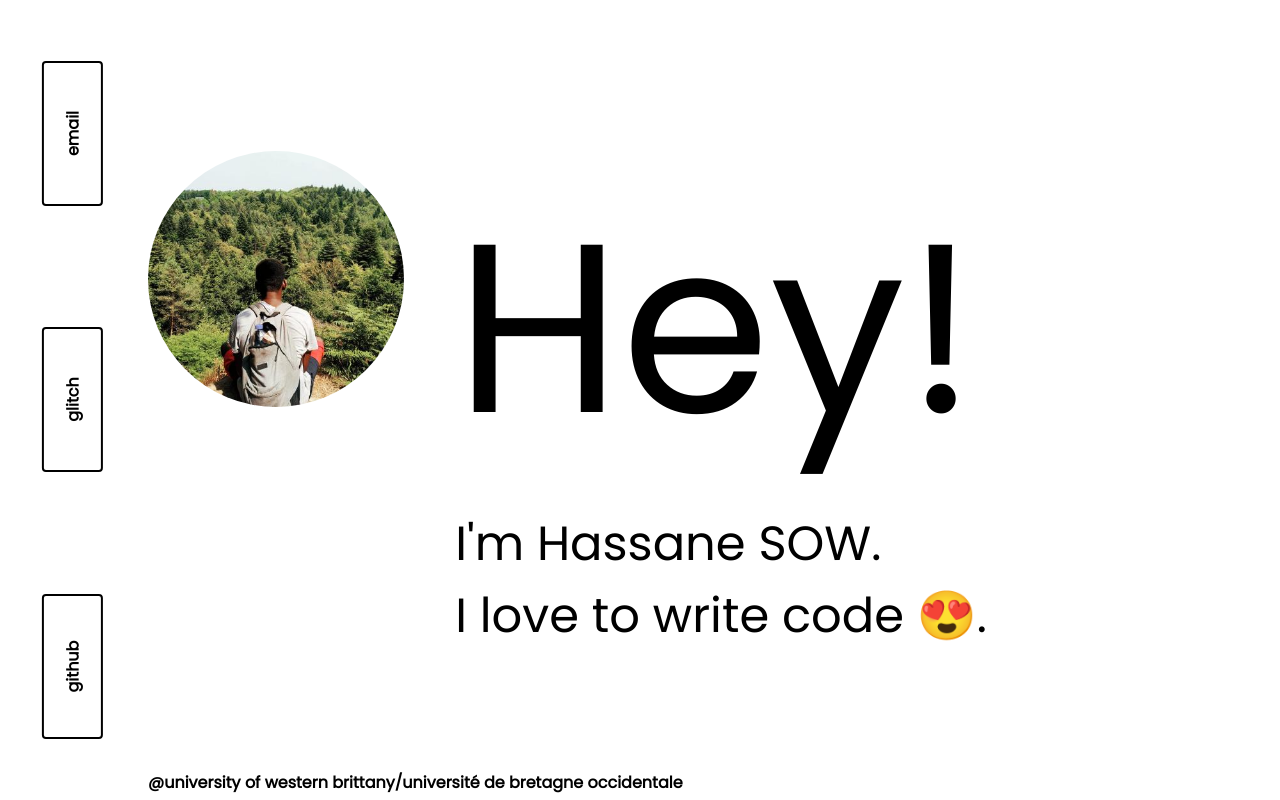
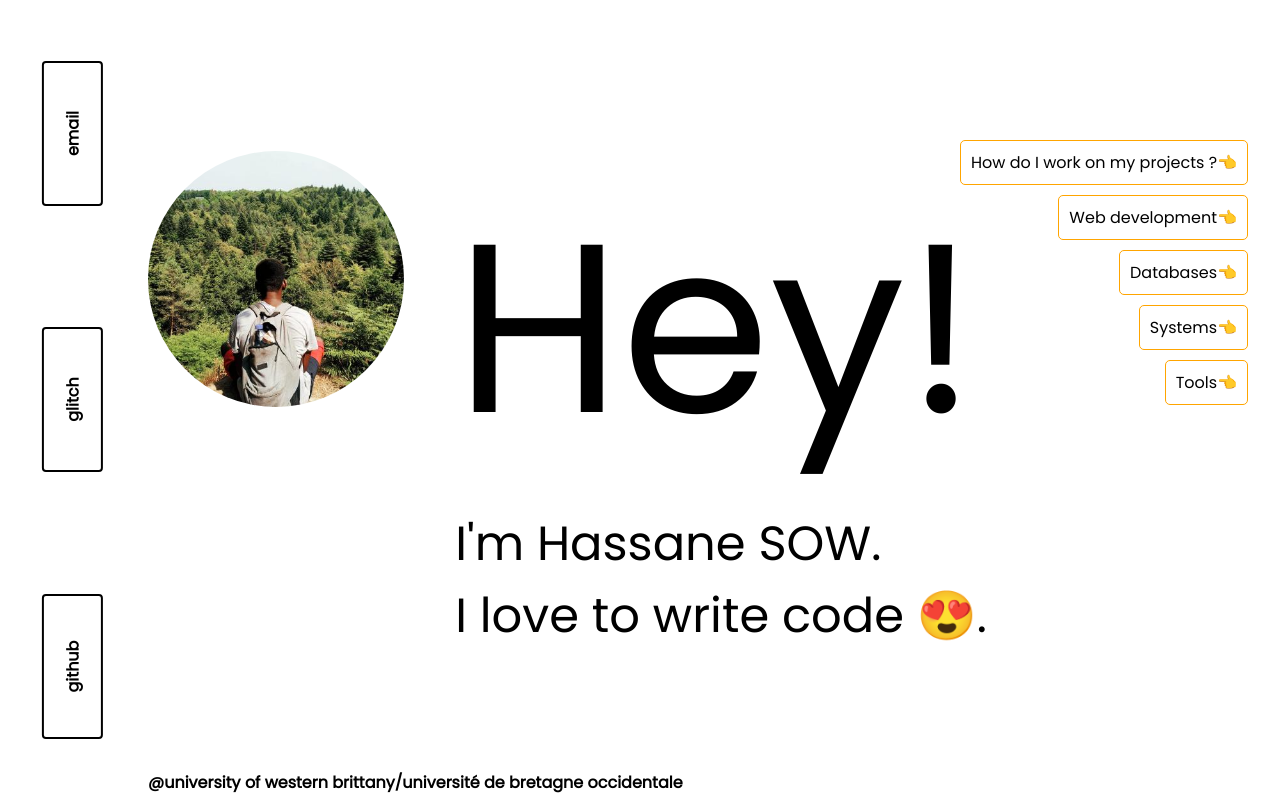
Before and after one commit to imhassane/new-portfolio, a plain HTML site: page index.html in a window 1280 px wide. Shown: the top 800 px of the page. Drawn offline with Linux system fonts and the light colour scheme.

Commit message:
Ajout du menu à droite de la presentation

```diff
--- a/css/main.css
+++ b/css/main.css
@@ -1,3 +1,4 @@
+@charset "UTF-8";
 @import url("https://fonts.googleapis.com/css?family=Poppins&display=swap");
 * {
   margin: 0;
@@ -133,6 +134,34 @@ ul {
   font-weight: bolder;
 }
 
+#container #presentation #header-links {
+  position: absolute;
+  top: 15%;
+  left: 75%;
+  text-align: right;
+}
+
+#container #presentation #header-links ul li {
+  margin: 30px 0;
+}
+
+#container #presentation #header-links ul li a {
+  border: 1px solid orange;
+  padding: 10px;
+  border-radius: 5px;
+}
+
+#container #presentation #header-links ul li a::after {
+  content: "👈";
+}
+
+#container #presentation #header-links ul li a:hover {
+  -webkit-animation-name: a-l-r;
+          animation-name: a-l-r;
+  -webkit-animation-duration: .5s;
+          animation-duration: .5s;
+}
+
 #container #focusing {
   background-image: -webkit-gradient(linear, left bottom, left top, from(#fff), to(#fff));
   background-image: linear-gradient(to top, #fff 0%, #fff 100%);
@@ -151,6 +180,7 @@ ul {
 
 #container #focusing .section-title h1 {
   font-size: 5em;
+  text-shadow: 3px 3px rgba(0, 0, 0, 0.3);
 }
 
 #container #focusing .technologies {
@@ -214,6 +244,7 @@ ul {
 #container #fun .section-title h1 {
   font-size: 3em;
   margin: 10px 0;
+  text-shadow: 3px 3px rgba(255, 255, 255, 0.3);
 }
 
 #container #fun .section-aside {
@@ -429,4 +460,34 @@ ul {
     top: 0px;
   }
 }
+
+@-webkit-keyframes a-l-r {
+  0% {
+    position: relative;
+    left: 0%;
+  }
+  20% {
+    position: relative;
+    left: -5%;
+  }
+  100% {
+    position: relative;
+    left: 0%;
+  }
+}
+
+@keyframes a-l-r {
+  0% {
+    position: relative;
+    left: 0%;
+  }
+  20% {
+    position: relative;
+    left: -5%;
+  }
+  100% {
+    position: relative;
+    left: 0%;
+  }
+}
 /*# sourceMappingURL=main.css.map */
--- a/index.html
+++ b/index.html
@@ -29,6 +29,25 @@
                     </div>
                 </div>
                 <p id="university">@university of western brittany/université de bretagne occidentale</p>
+            </div>
+            <div id="header-links">
+                <ul>
+                    <li>
+                        <a href="#">How do I work on my projects ?</a>
+                    </li>
+                    <li>
+                        <a href="#web">Web development</a>
+                    </li>
+                    <li>
+                        <a href="#databases">Databases</a>
+                    </li>
+                    <li>
+                        <a href="#system">Systems</a>
+                    </li>
+                    <li>
+                        <a href="#tools">Tools</a>
+                    </li>
+                </ul>
             </div>
         </div>
 
```
Also changed, not shown: 1 other file.
